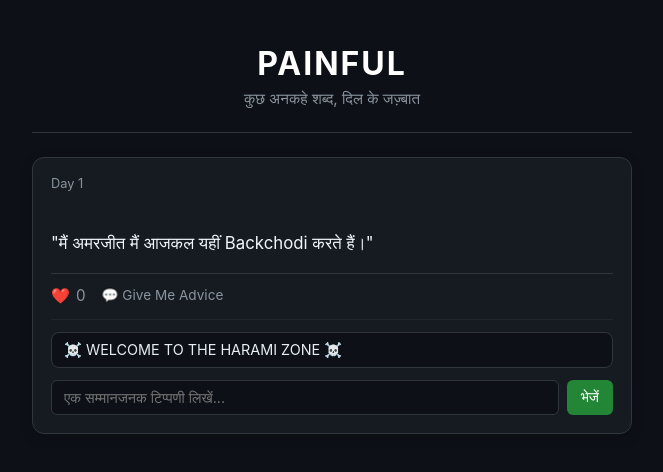
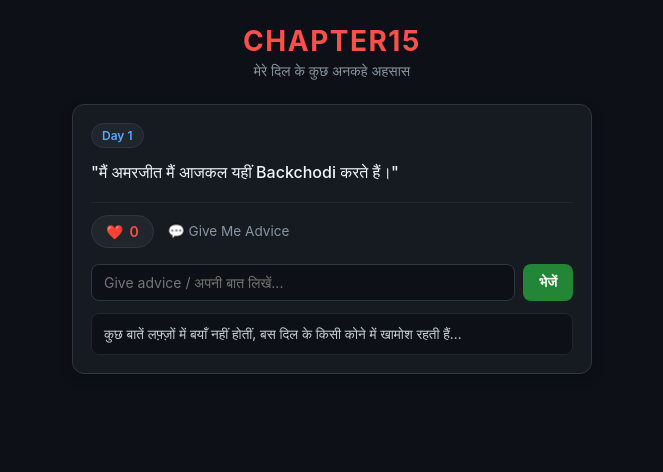
Before and after one commit to amarjeetpaswan52817-beep/Painful-Chat, a website: page public/index.html in a window 1280 px wide. Shown: the whole page, without its empty margins (308-971 px from the left). Drawn offline with nearby package versions, Linux system fonts and the light colour scheme; no server answers.

Commit message:
Update index.html

```diff
--- a/public/index.html
+++ b/public/index.html
@@ -3,167 +3,154 @@
 <head>
   <meta charset="UTF-8">
   <meta name="viewport" content="width=device-width, initial-scale=1.0">
-  <title>PAINFUL — दिल के विचार</title>
+  <title>Chapter15</title>
+  <script src="/socket.io/socket.io.js"></script>
   <style>
     :root {
       --bg: #0d1117;
       --card-bg: #161b22;
       --border: #30363d;
-      --text: #e6edf3;
+      --text: #c9d1d9;
+      --heading: #f0f6fc;
+      --accent: #f85149;
       --muted: #8b949e;
-      --accent: #f85149;
-      --accent-hover: #ff7b72;
+      --btn-green: #238636;
     }
-
     * {
       box-sizing: border-box;
       margin: 0;
       padding: 0;
       font-family: -apple-system, BlinkMacSystemFont, "Segoe UI", Roboto, sans-serif;
     }
-
     body {
       background-color: var(--bg);
       color: var(--text);
       display: flex;
       justify-content: center;
-      padding: 20px 12px;
+      padding: 24px 16px;
       min-height: 100vh;
     }
-
     .container {
       width: 100%;
-      max-width: 600px;
+      max-width: 520px;
     }
-
     header {
       text-align: center;
-      padding: 24px 0;
-      border-bottom: 1px solid var(--border);
       margin-bottom: 24px;
     }
-
-    header h1 {
-      font-size: 2rem;
-      letter-spacing: 2px;
-      color: #fff;
+    h1 {
+      font-size: 28px;
+      letter-spacing: 1.5px;
+      color: var(--accent);
+      text-transform: uppercase;
     }
-
-    header p {
+    .subtitle {
       color: var(--muted);
-      font-size: 0.95rem;
-      margin-top: 6px;
+      font-size: 14px;
+      margin-top: 4px;
     }
-
-    .feed {
-      display: flex;
-      flex-direction: column;
-      gap: 20px;
-    }
-
     .card {
       background: var(--card-bg);
       border: 1px solid var(--border);
       border-radius: 12px;
       padding: 18px;
-      box-shadow: 0 4px 12px rgba(0, 0, 0, 0.2);
+      margin-bottom: 20px;
+      box-shadow: 0 4px 12px rgba(0, 0, 0, 0.3);
     }
-
     .card-header {
       display: flex;
       justify-content: space-between;
-      color: var(--muted);
-      font-size: 0.8rem;
+      align-items: center;
       margin-bottom: 12px;
     }
-
+    .card-header span {
+      background: #21262d;
+      color: #58a6ff;
+      font-size: 12px;
+      font-weight: 600;
+      padding: 4px 10px;
+      border-radius: 20px;
+      border: 1px solid var(--border);
+    }
     .card-body {
-      font-size: 1.05rem;
+      font-size: 16px;
       line-height: 1.6;
-      white-space: pre-line;
+      color: var(--heading);
       margin-bottom: 16px;
-      color: #f0f6fc;
+      font-weight: 500;
     }
-
     .card-actions {
       display: flex;
       align-items: center;
-      gap: 16px;
-      border-top: 1px solid var(--border);
+      gap: 14px;
       padding-top: 12px;
+      border-top: 1px solid #21262d;
+      margin-bottom: 16px;
     }
-
     .action-btn {
-      background: none;
-      border: none;
-      color: var(--muted);
+      background: #21262d;
+      border: 1px solid var(--border);
+      color: var(--accent);
+      padding: 7px 14px;
+      border-radius: 20px;
       cursor: pointer;
-      display: flex;
+      font-size: 14px;
+      font-weight: 600;
+      display: inline-flex;
       align-items: center;
       gap: 6px;
-      font-size: 0.95rem;
-      transition: color 0.2s;
+      transition: background 0.2s, transform 0.1s;
     }
-
-    .action-btn:hover, .action-btn.liked {
-      color: var(--accent);
+    .action-btn:active {
+      transform: scale(0.95);
+      background: #30363d;
     }
-
     .comments-section {
-      margin-top: 14px;
-      border-top: 1px solid #21262d;
-      padding-top: 12px;
+      display: flex;
+      flex-direction: column;
+      gap: 12px;
     }
-
+    .comment-input-box {
+      display: flex;
+      gap: 8px;
+    }
+    input[type="text"] {
+      flex: 1;
+      background: var(--bg);
+      border: 1px solid var(--border);
+      border-radius: 8px;
+      padding: 9px 12px;
+      color: #fff;
+      font-size: 14px;
+      outline: none;
+    }
+    input[type="text"]:focus {
+      border-color: #58a6ff;
+    }
+    .send-btn {
+      background: var(--btn-green);
+      color: #fff;
+      border: none;
+      padding: 0 16px;
+      border-radius: 8px;
+      cursor: pointer;
+      font-weight: 600;
+      font-size: 14px;
+    }
     .comment-list {
       display: flex;
       flex-direction: column;
       gap: 8px;
-      margin-bottom: 12px;
-      max-height: 200px;
-      overflow-y: auto;
     }
-
     .comment-item {
-      background: #0d1117;
-      padding: 8px 12px;
+      background: var(--bg);
+      border: 1px solid #21262d;
+      padding: 10px 12px;
       border-radius: 8px;
-      font-size: 0.9rem;
-      border: 1px solid var(--border);
-    }
-
-    .comment-form {
-      display: flex;
-      gap: 8px;
-    }
-
-    .comment-input {
-      flex: 1;
-      background: #0d1117;
-      border: 1px solid var(--border);
-      border-radius: 6px;
-      padding: 8px 12px;
+      font-size: 13.5px;
+      line-height: 1.5;
       color: var(--text);
-      font-size: 0.9rem;
-      outline: none;
-    }
-
-    .comment-input:focus {
-      border-color: #58a6ff;
-    }
-
-    .submit-btn {
-      background: #238636;
-      color: #fff;
-      border: none;
-      border-radius: 6px;
-      padding: 8px 14px;
-      cursor: pointer;
-      font-size: 0.9rem;
-    }
-
-    .submit-btn:hover {
-      background: #2ea043;
+      word-break: break-word;
     }
   </style>
 </head>
@@ -171,91 +158,79 @@
 
   <div class="container">
     <header>
-      <h1>PAINFUL</h1>
-      <p>कुछ अनकहे शब्द, दिल के जज़्बात</p>
+      <h1>Chapter15</h1>
+      <p class="subtitle">मेरे दिल के कुछ अनकहे अहसास</p>
     </header>
 
-    <div class="feed" id="feed">
-      <!-- उदाहरण पोस्ट (डेटाबेस जुड़ने पर यह अपने आप सर्वर से लोड होगा) -->
-      <article class="card">
+    <div class="card">
       <div class="card-header">
         <span>Day 1</span>
       </div>
+
       <div class="card-body">
         "मैं अमरजीत मैं आजकल यहीं Backchodi करते हैं।"
       </div>
+
       <div class="card-actions">
-          <button class="action-btn" type="button">❤️ <span class="like-count">0</span></button>
+        <button class="action-btn" id="likeBtn" type="button">
+          ❤️ <span class="like-count" id="likeCount">0</span>
+        </button>
         <span style="color: var(--muted); font-size: 0.85rem;">💬 Give Me Advice</span>
       </div>
 
       <div class="comments-section">
-          <div class="comment-list">
-            <div class="comment-item">☠️ WELCOME TO THE HARAMI ZONE ☠️</div>
+        <div class="comment-input-box">
+          <input type="text" id="commentInput" placeholder="Give advice / अपनी बात लिखें..." maxlength="150" />
+          <button class="send-btn" id="sendBtn">भेजें</button>
         </div>
-          <form class="comment-form" onsubmit="event.preventDefault();">
-            <input type="text" class="comment-input" placeholder="एक सम्मानजनक टिप्पणी लिखें..." maxlength="200" required>
-            <button type="submit" class="submit-btn">भेजें</button>
-          </form>
+
+        <div class="comment-list" id="commentsList">
+          <div class="comment-item">कुछ बातें लफ़्ज़ों में बयाँ नहीं होतीं, बस दिल के किसी कोने में खामोश रहती हैं...</div>
         </div>
-      </article>
+      </div>
     </div>
   </div>
 
-  <script src="/socket.io/socket.io.js"></script>
   <script>
     const socket = io();
 
-    const likeBtn = document.querySelector('.action-btn');
-    const likeCountSpan = document.querySelector('.like-count');
-    const commentList = document.querySelector('.comment-list');
-    const commentForm = document.querySelector('.comment-form');
-    const commentInput = document.querySelector('.comment-input');
+    const likeBtn = document.getElementById('likeBtn');
+    const likeCount = document.getElementById('likeCount');
+    const commentInput = document.getElementById('commentInput');
+    const sendBtn = document.getElementById('sendBtn');
+    const commentsList = document.getElementById('commentsList');
 
-    // सर्वर से शुरुआती डेटा प्राप्त करना
-    socket.on('init-data', (data) => {
-      likeCountSpan.innerText = data.likes;
-
-      // कमेंट्स लोड करना
-      commentList.innerHTML = '';
-      data.comments.forEach(c => {
-        addCommentToUI(c.text);
-      });
+    // लाइक भेजना
+    likeBtn.addEventListener('click', () => {
+      socket.emit('like');
     });
 
-    // लाइक बटन पर क्लिक होने पर
-    likeBtn.addEventListener('click', () => {
-      socket.emit('like-click');
-      likeBtn.classList.add('liked');
+    // सर्वर से लाइक संख्या मिलना
+    socket.on('updateLikes', (count) => {
+      likeCount.innerText = count;
     });
 
-    // सर्वर से लाइक की नई संख्या मिलना
-    socket.on('update-likes', (count) => {
-      likeCountSpan.innerText = count;
+    // कमेंट भेजना
+    function sendComment() {
+      const text = commentInput.value.trim();
+      if (text.length > 0) {
+        socket.emit('newComment', text);
+        commentInput.value = '';
+      }
+    }
+
+    sendBtn.addEventListener('click', sendComment);
+    commentInput.addEventListener('keypress', (e) => {
+      if (e.key === 'Enter') sendComment();
     });
 
-    // कमेंट फॉर्म सबमिट होने पर
-    commentForm.onsubmit = function(e) {
-      e.preventDefault();
-      const text = commentInput.value.trim();
-      if (text) {
-        socket.emit('new-comment', text);
-        commentInput.value = '';
-      }
-    };
-
-    // नया कमेंट स्क्रीन पर जोड़ना
-    socket.on('comment-added', (text) => {
-      addCommentToUI(text);
+    // नया कमेंट लिस्ट में जोड़ना
+    socket.on('showComment', (text) => {
+      const div = document.createElement('div');
+      div.className = 'comment-item';
+      div.innerText = text;
+      commentsList.prepend(div);
     });
-
-    function addCommentToUI(text) {
-      const item = document.createElement('div');
-      item.className = 'comment-item';
-      item.textContent = text;
-      commentList.appendChild(item);
-      commentList.scrollTop = commentList.scrollHeight;
-    }
   </script>
 </body>
 </html>
```
Lines whose indentation alone changed are shown as unchanged.
